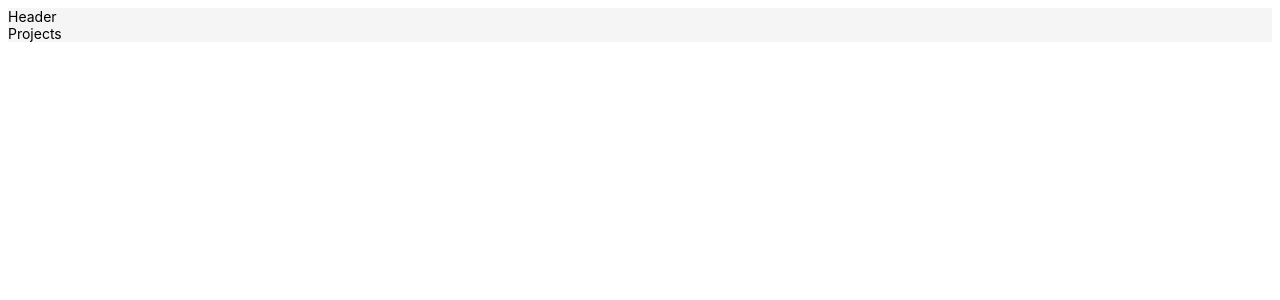
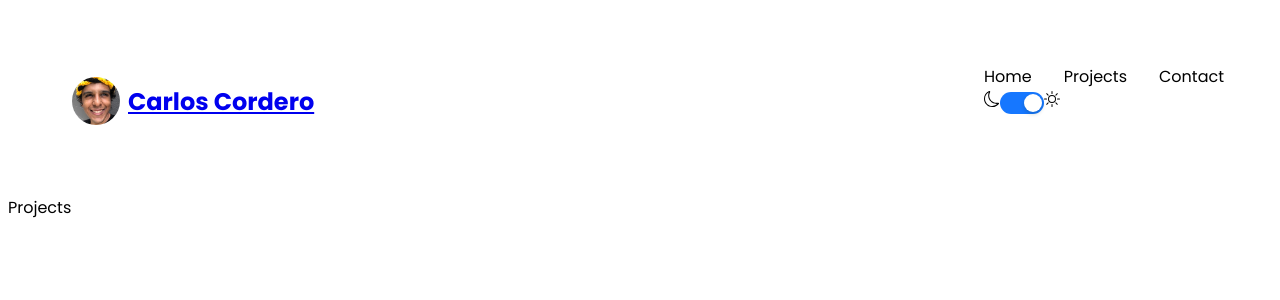
Before and after one commit to composercordero/composercordero.github.io, a React (Vite) app: page /projects in a window 1280 px wide. Shown: the top 300 px of the page. Built offline with nearby package versions, Linux system fonts and the light colour scheme.

Commit message:
header menu style

```diff
--- a/src/App.css
+++ b/src/App.css
@@ -0,0 +1,4 @@
+/* * {
+    background-color: #fff;
+    margin:0;
+} */
--- a/src/App.tsx
+++ b/src/App.tsx
@@ -1,12 +1,11 @@
 // import Node Modules
-import { useState, useEffect } from 'react';
-import {Route,Routes,useNavigate} from 'react-router-dom';
+import { useState } from 'react';
+import {Route,Routes} from 'react-router-dom';
+import Theme from './Theme.jsx';
 // import Views
 import Home from "./views/Home"
 import Contact from "./views/Contact"
 import Projects from "./views/Projects"
-// import antd
-import { Layout, ConfigProvider } from 'antd';
 // import globals
 import Header from "./components/global/Header";
 
@@ -15,17 +14,20 @@ import './App.css'
 
 function App() {
 
+  const [theme, setTheme] = useState(true);
+  const isDarkTheme = theme === false
+
   return (<>
-   <ConfigProvider>
-   <Layout>
-      <Header/>
-      <Routes>
-        <Route path='/' element={<Home />}/>
-        <Route path='/contact' element={<Contact />}/>
-        <Route path='/projects' element={<Projects />}/>
-      </Routes>
-    </Layout>
-    </ConfigProvider>
+    <Theme isDarkTheme={isDarkTheme}>
+      <div style={{display: 'flex',flex: 'auto', flexDirection: 'column',minHeight: 0}}>
+        <Header isDarkTheme={isDarkTheme} theme = {theme} setTheme={setTheme}/>
+        <Routes>
+          <Route path='/' element={<Home />}/>
+          <Route path='/contact' element={<Contact />}/>
+          <Route path='/projects' element={<Projects />}/>
+        </Routes>
+      </div>
+    </Theme>
 </>)
 }
 
--- /dev/null
+++ b/src/Theme.jsx
@@ -0,0 +1,71 @@
+import { ThemeProvider } from "styled-components"
+
+const lightTheme = {
+    colors: {
+        bgColor: '#fff',
+        fontColor: '#444',
+        accentColor: {
+            100: "#ffcce6",
+            200: "#ff99cc",
+            300: "#ff66b3",
+            400: "#ff3399",
+            500: "#ff0080",
+            600: "#cc0066",
+            700: "#99004d",
+            800: "#660033",
+            900: "#33001a"}
+    },
+    fonts: ['Poppins', 'sans-serif'],
+    fontSizes:{
+        xs: '0.8rem',
+        s: '1rem',
+        m: '1.5rem',
+        l: '3rem',
+        xl: '4.5rem',
+    },
+    fontWeights:{
+        light: 100,
+        normal: 300,
+        bold: 500,
+        bolder: 700,
+    },
+}
+
+const darkTheme = {
+    colors: {
+        BgColor: '#fff',
+        fontColor: '#444',
+        accentColor: {
+            100: "#ffcce6",
+            200: "#ff99cc",
+            300: "#ff66b3",
+            400: "#ff3399",
+            500: "#ff0080",
+            600: "#cc0066",
+            700: "#99004d",
+            800: "#660033",
+            900: "#33001a"}
+    },
+    fonts: ['Poppins', 'sans-serif'],
+    fontSizes:{
+        xs: '0.8rem',
+        s: '1rem',
+        m: '1.5rem',
+        l: '3rem',
+        xl: '4.5rem',
+    },
+    fontWeights:{
+        light: 100,
+        normal: 300,
+        bold: 500,
+        bolder: 700,
+    },
+}
+
+export default function Theme({children, isDarkTheme}){
+    return  <>
+        <ThemeProvider theme = { isDarkTheme ? darkTheme : lightTheme } >
+            {children}
+        </ThemeProvider>
+    </>
+}
--- a/src/components/global/Header.tsx
+++ b/src/components/global/Header.tsx
@@ -1,10 +1,66 @@
+import { Dispatch, SetStateAction } from "react";
+import { Space } from "antd"
+import { Switch } from 'antd';
+import { Sun, Moon } from "react-bootstrap-icons";
+import carlos from "../../assets/carlos.jpeg"
+import styled from "styled-components";
+
 type headerProps = {
-
+    isDarkTheme: boolean,
+    theme:boolean,
+    setTheme:Dispatch<SetStateAction<boolean>>,
 }
 
-const Header = (props: headerProps) => {
-  return (
-    <div>Header</div>
-  )
+const StyledHeader = styled.section`
+    display: inline-flex;
+    width: 90%;
+    justify-content: space-between;
+    padding: 3.5rem 0;
+    margin-left: auto;
+    margin-right: auto;
+    max-width: 1200px;
+`;
+
+const StyledMenu = styled.section`
+    display: flex;
+    align-items: center;
+    column-gap: 2rem;
+`;
+
+const Header = ({isDarkTheme, theme, setTheme}: headerProps) => {
+
+    const handleTheme = () => {
+        setTheme(!theme)
+        console.log(`switch to ${isDarkTheme}`);
+    };
+
+return (<>
+    <StyledHeader>
+        <a href="/" style={{display:'flex', alignItems:'center'}}>
+            <img src={carlos} alt="Carlos" width={48} height={48} style={{borderRadius: '50%',marginRight:'0.5rem'}}/>
+            <span>
+                <h1>Carlos Cordero</h1>
+            </span>
+        </a>
+
+        <div>
+            <nav style={{display:'flex', alignItems:'center'}}>
+                {/* <button></button> */}
+                <StyledMenu>
+                    <ul style={{display:'flex', alignItems:'center', columnGap:'2rem',}}>
+                        <li>Home</li>
+                        <li>Projects</li>
+                        <li>Contact</li>
+                    </ul>
+                </StyledMenu>
+                <div></div>
+            </nav>
+
+            <Moon />
+            <Switch defaultChecked onChange={handleTheme} />
+            <Sun />
+        </div>
+    </StyledHeader>
+</>)
 }
 export default Header
--- /dev/null
+++ b/src/declaration.d.ts
@@ -0,0 +1 @@
+declare module '*.jpg'
--- a/src/index.css
+++ b/src/index.css
@@ -0,0 +1,27 @@
+@import url('https://fonts.googleapis.com/css2?family=Poppins:wght@400;600;700&display=swap');
+
+
+html,
+body,
+#root,
+.app,
+.content {
+    height: 100%;
+    width: 100%;
+    font-family: 'Poppins', sans-serif;
+}
+
+dl, ol, ul {
+    padding: 0;
+    margin: 0;
+    list-style-type: none;
+}
+
+.app{
+    display: flex;
+    position: relative;
+}
+
+::-webkit-scrollbar {
+    width: 10px;
+}
--- a/src/main.tsx
+++ b/src/main.tsx
@@ -9,5 +9,5 @@ ReactDOM.createRoot(document.getElementById('root')!).render(
     <BrowserRouter>
     <App />
     </BrowserRouter>
-  </React.StrictMode>,
+  </React.StrictMode>
 )
--- a/src/views/Home.tsx
+++ b/src/views/Home.tsx
@@ -1,5 +1,7 @@
 
-type homeProps = {}
+type homeProps = {
+
+}
 
 const Home = (props: homeProps) => {
   return (
--- a/tsconfig.json
+++ b/tsconfig.json
@@ -5,6 +5,7 @@
     "lib": ["ES2020", "DOM", "DOM.Iterable"],
     "module": "ESNext",
     "skipLibCheck": true,
+    "allowJs": true,
 
     /* Bundler mode */
     "moduleResolution": "bundler",
```
Also changed, not shown: package.json (+8 -2 lines), src/assets/carlos.jpeg (added), 1 other file (tests, documents, lock files or other folders).
